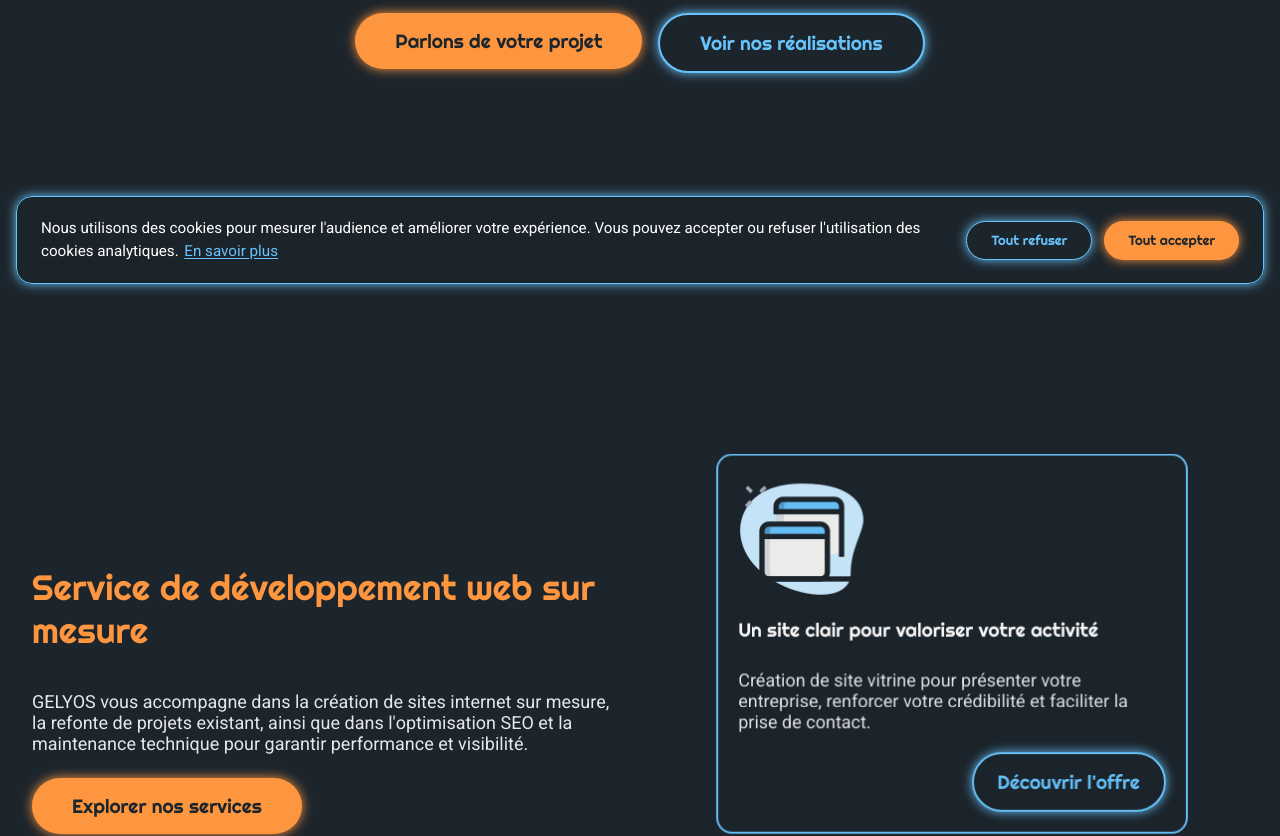
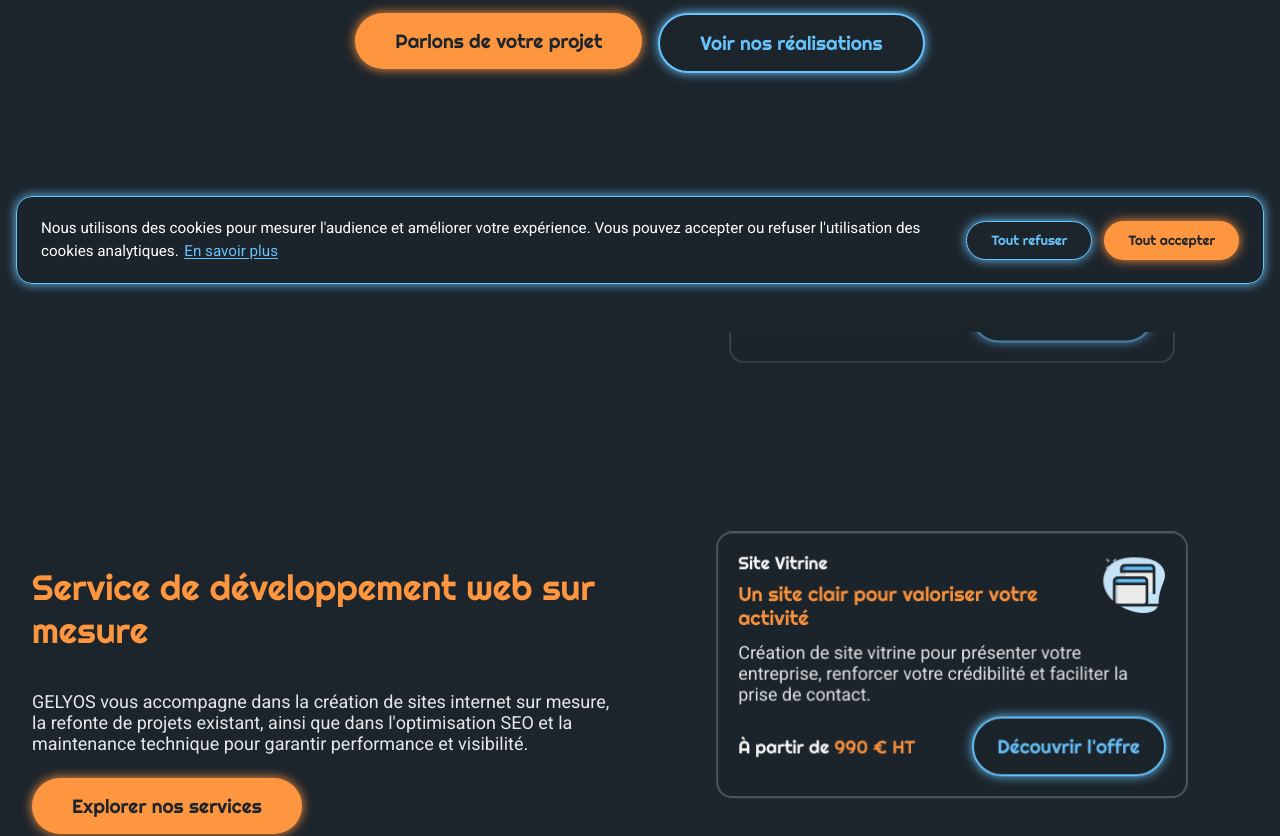
Before and after one commit to Guillaume811/site-gelyos, a Next.js app: page / in a window 1280 px wide. Shown: the part 500-1336 px from the top of the page. Built offline with nearby package versions, Linux system fonts and the light colour scheme; no server answers.

Commit message:
feat : modification de l'organition des blocs des Card Servcice

```diff
--- a/src/_pages/Home/ServicesPreview/CardServiceNext.tsx
+++ b/src/_pages/Home/ServicesPreview/CardServiceNext.tsx
@@ -45,22 +45,44 @@ function renderInlineContent(content: InlineContent) {
   )
 }
 
+/* Component CardServiceNext
+ * Render logic:
+ * - Displays the existing service content without changing its values.
+ * - Keeps optional subtitle and price blocks compatible with older card data.
+ *
+ * View TSX:
+ * - Groups headings and icon in the card header.
+ * - Groups price and service link in the card footer.
+ */
 export default function CardServiceNext({ data, className }: Props) {
-  const { icon, title, description, secondButton } = data
+  const { icon, subtitle, title, description, price, secondButton } = data
 
   return (
     <div className={`${cardStyles.card} ${className ?? ''}`}>
+      <div className={cardStyles.header}>
+        <div className={cardStyles.titles}>
+          {subtitle && (
+            <Heading level={4} className={cardStyles.subtitle}>
+              {subtitle}
+            </Heading>
+          )}
+
+          <Heading level={3} className={cardStyles.title}>
+            {title}
+          </Heading>
+        </div>
+
         {icon && (
           <div className={cardStyles.icon} aria-hidden="true">
             <img src={getAssetSrc(icon.src)} alt={icon.alt} />
           </div>
         )}
-
-      <Heading level={3} className={cardStyles.title}>
-        {title}
-      </Heading>
+      </div>
 
       <div className={cardStyles.text}>{renderInlineContent(description)}</div>
+
+      <div className={cardStyles.footer}>
+        {price && <div className={cardStyles.price}>{renderInlineContent(price)}</div>}
 
         <Link
           href={secondButton.to as string}
@@ -70,5 +92,6 @@ export default function CardServiceNext({ data, className }: Props) {
           {secondButton.label}
         </Link>
       </div>
+    </div>
   )
 }
--- a/src/components/CardService/CardService.module.scss
+++ b/src/components/CardService/CardService.module.scss
@@ -5,7 +5,7 @@
   padding: 1.25rem;
   border-radius: 1rem;
   background: $color-bg;
-  border: 2px solid $color-primary;
+  border: 2px solid $color-border;
   transition:
     transform 180ms ease,
     background-color 200ms ease,
@@ -26,13 +26,92 @@
     }
   }
 
-  .button{
+  .header,
+  .footer {
+    display: flex;
+    justify-content: space-between;
+    gap: 1rem;
+  }
+
+  .header {
+    align-items: flex-start;
+  }
+
+  .titles {
+    min-width: 0;
+  }
+
+  .subtitle {
+    margin-bottom: 0.5rem;
+    color: $color-text;
+  }
+
+  .title {
+    margin-bottom: 0;
+    color: $color-secondary;
+  }
+
+  .icon {
+    flex: 0 0 auto;
+
+    img {
+      display: block;
+      width: 4rem;
+      height: 4rem;
+      object-fit: contain;
+    }
+  }
+
+  .text {
+    p {
+      margin: 0;
+    }
+  }
+
+  .footer {
+    align-items: center;
+    flex-wrap: wrap;
+  }
+
+  .price {
+    font-family: $font-title;
+    color: $color-text;
+
+    p {
+      margin: 0;
+    }
+
+    [data-inline='accent'] {
+      color: $color-secondary;
+    }
+  }
+
+  .button {
     padding: 1rem 1.5rem;
-    justify-self: end;
-    margin-top: 0.5rem;
+    margin-left: auto;
 
     @media (max-width: 768px) {
       padding: 0.7rem 1.5rem;
     }
   }
+
+  @media (max-width: 480px) {
+    .header {
+      gap: 0.75rem;
+    }
+
+    .icon img {
+      width: 3.25rem;
+      height: 3.25rem;
+    }
+
+    .footer {
+      align-items: flex-start;
+      flex-direction: column;
+    }
+
+    .button {
+      margin-left: 0;
+    }
+  }
 }
--- a/src/components/Heading/Heading.module.scss
+++ b/src/components/Heading/Heading.module.scss
@@ -28,13 +28,13 @@
 }
 
 .h3 {
-  font-size: 1.2rem;
+  font-size: 1.25rem;
   font-weight: 600;
   color: $color-text;
 }
 
 .h4 {
-  font-size: 1.25rem;
+  font-size: 1.1rem;
   font-weight: 600;
 }
 
```
Lines whose indentation alone changed are shown as unchanged.
